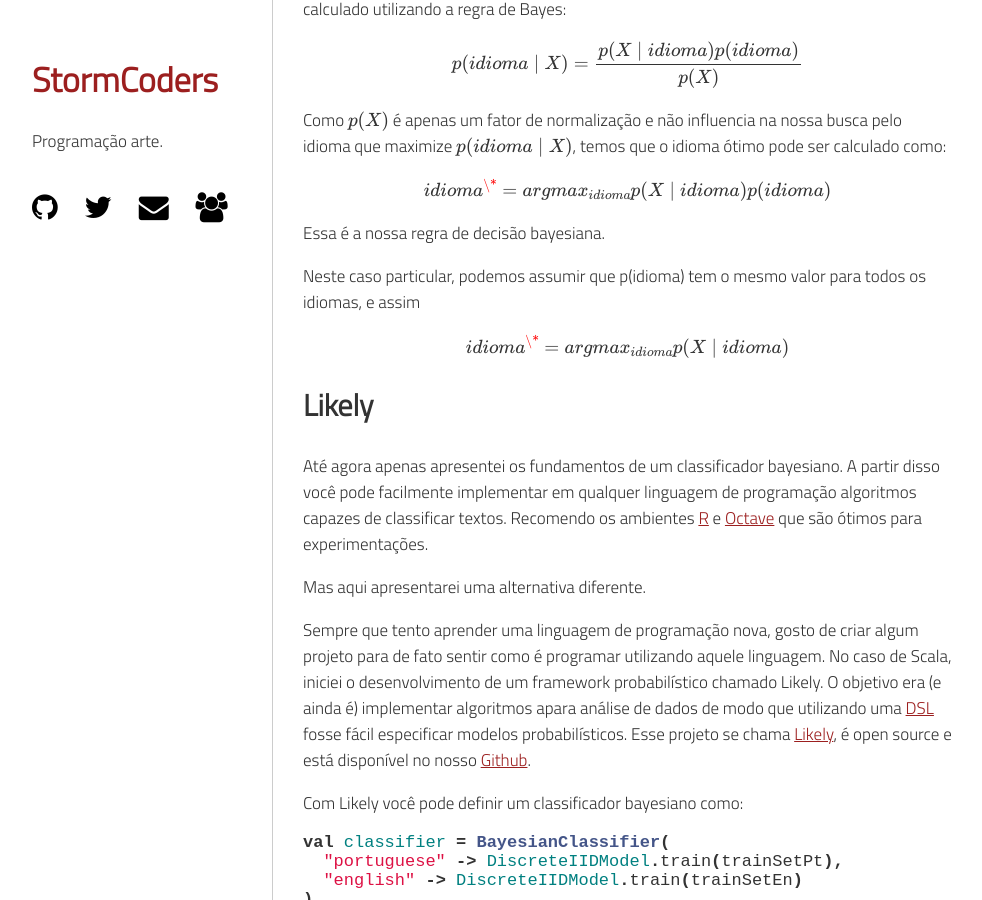
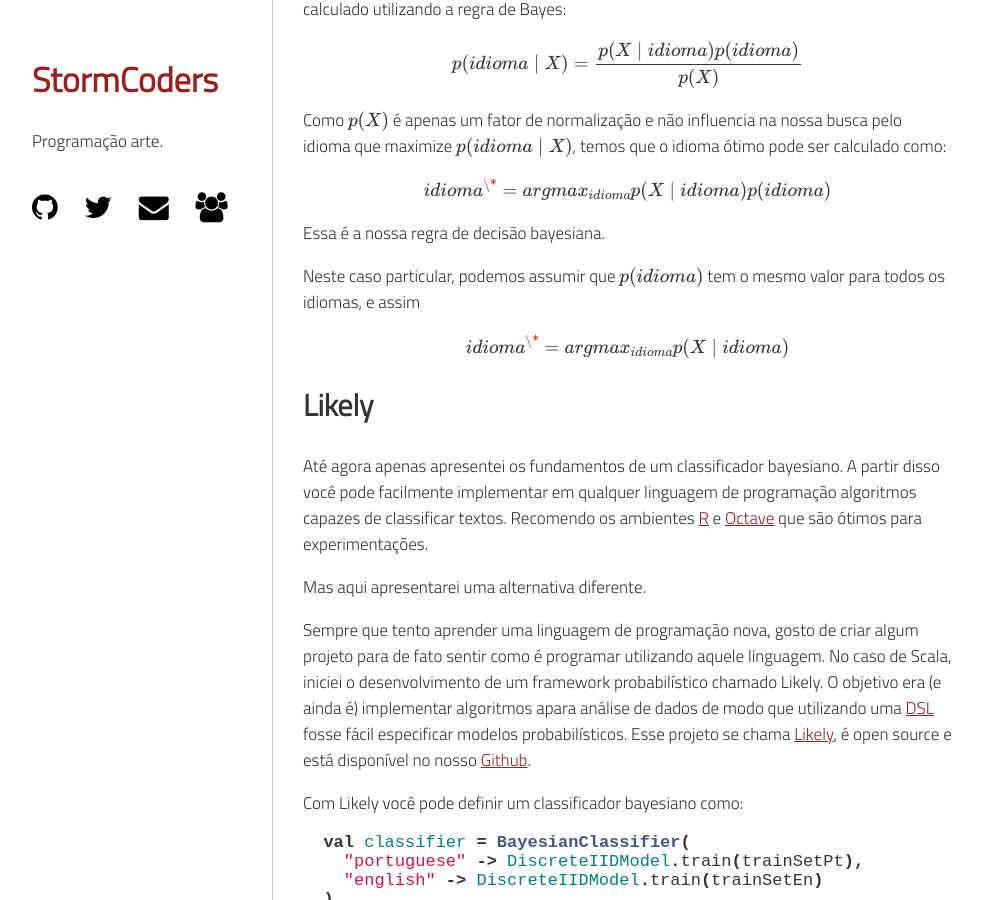
Before and after one commit to stormcoders/stormcoders.github.io, a Jekyll site: the page built from _posts/2013-06-25-identificando-idiomas.markdown, in a window 1280 px wide and 900 px high, scrolled down 1573 px. Shown: the whole window, without its empty margins (178-1160 px from the left). Built offline with Jekyll 4.4.1, drawn with Linux system fonts in a browser that asks for light colours; formulas are drawn with MathJax 3; comment, search, counter and statistics services are not loaded.

Commit message:
correções da formatação do artigo sobre classificadores bayesianos

```diff
--- a/_posts/2013-06-25-identificando-idiomas.markdown
+++ b/_posts/2013-06-25-identificando-idiomas.markdown
@@ -90,7 +90,7 @@ $$idioma^\* = argmax_{idioma} p(X \mid idioma)p(idioma)$$
 
 Essa é a nossa regra de decisão bayesiana.
 
-Neste caso particular, podemos assumir que p(idioma) tem o mesmo valor para todos os idiomas, e assim
+Neste caso particular, podemos assumir que $p(idioma)$ tem o mesmo valor para todos os idiomas, e assim
 
 $$idioma^\* = argmax_{idioma} p(X \mid idioma)$$
 
@@ -105,12 +105,12 @@ Sempre que tento aprender uma linguagem de programação nova, gosto de criar al
 Com Likely você pode definir um classificador bayesiano como:
 
 {% highlight scala %}
-val classifier = BayesianClassifier(
-  "portuguese" -> DiscreteIIDModel.train(trainSetPt),
-  "english" -> DiscreteIIDModel.train(trainSetEn)
-)
+  val classifier = BayesianClassifier(
+    "portuguese" -> DiscreteIIDModel.train(trainSetPt),
+    "english" -> DiscreteIIDModel.train(trainSetEn)
+  )
 
-val lang = classifier.classify(text)
+  val lang = classifier.classify(text)
 {% endhighlight %}
 
 Para um exemplo completo de um classificador de idiomas veja o arquivo fonte [LanguageClassifier.scala][langclass].
```
